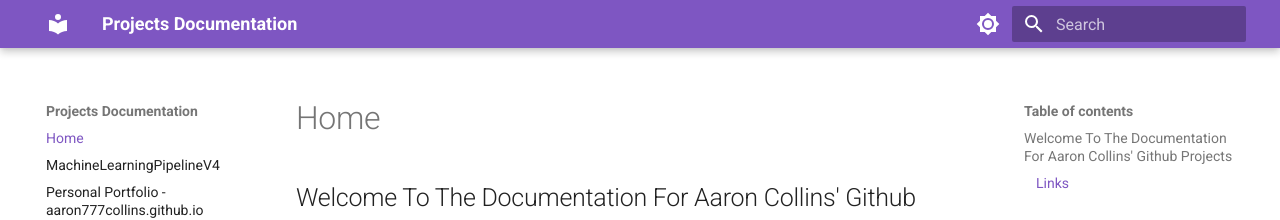
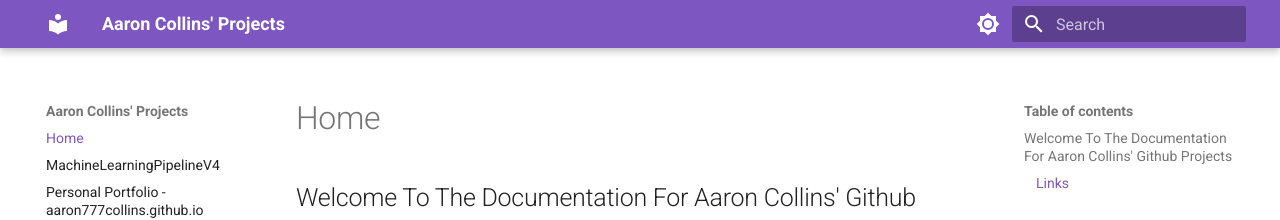
Before and after one commit to aaron777collins/projects, an MkDocs documentation site: the page built from docs/index.md, in a window 1280 px wide. Shown: the top 220 px of the page. Built offline with MkDocs 1.6.1 and Material for MkDocs 9.7.7, drawn with Linux system fonts in a browser that asks for light colours.

Commit message:
updated title

```diff
--- a/mkdocs.yml
+++ b/mkdocs.yml
@@ -1,4 +1,4 @@
-site_name: Projects Documentation
+site_name: Aaron Collins' Projects
 theme:
   name: material
   # logo: images/logo512.png
```
